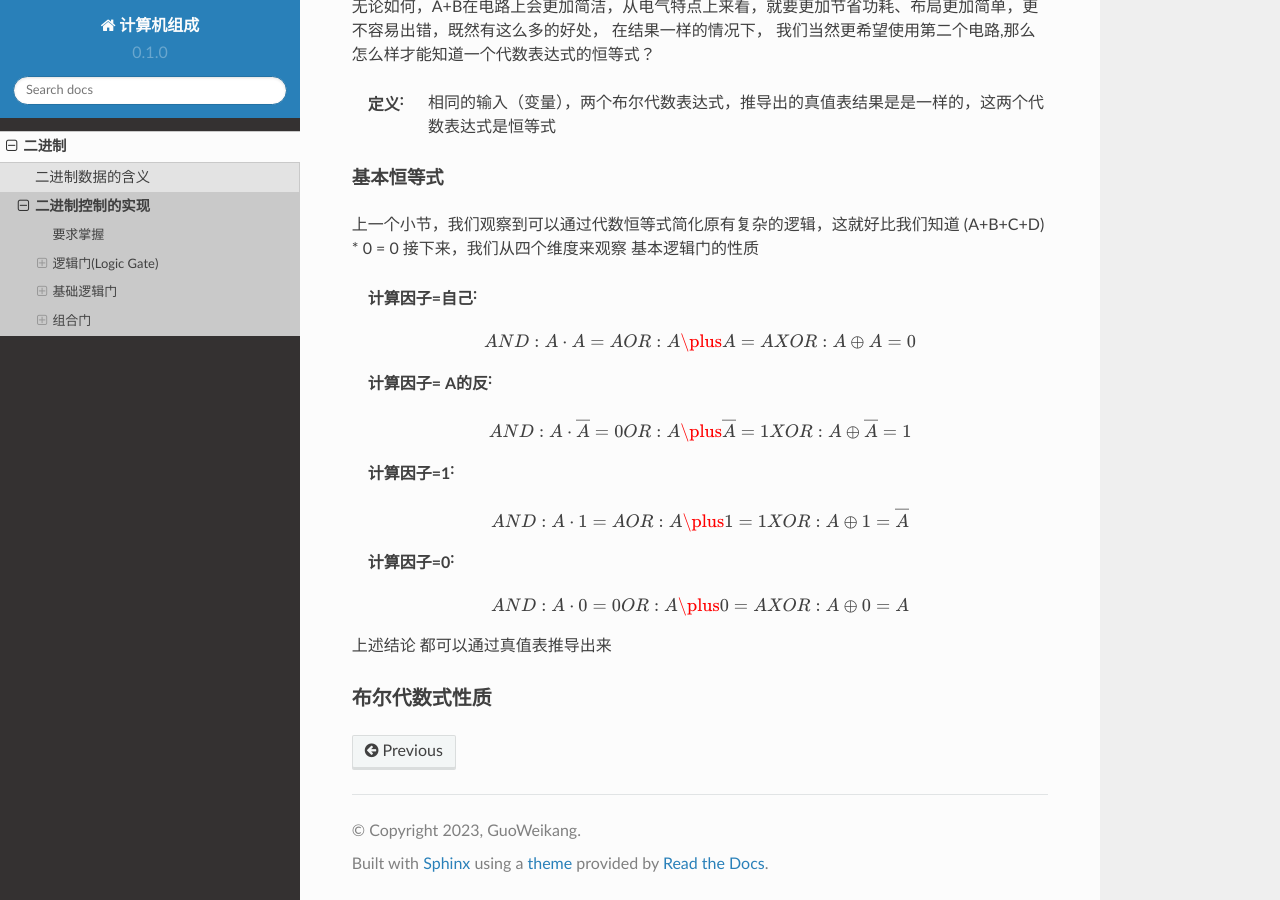
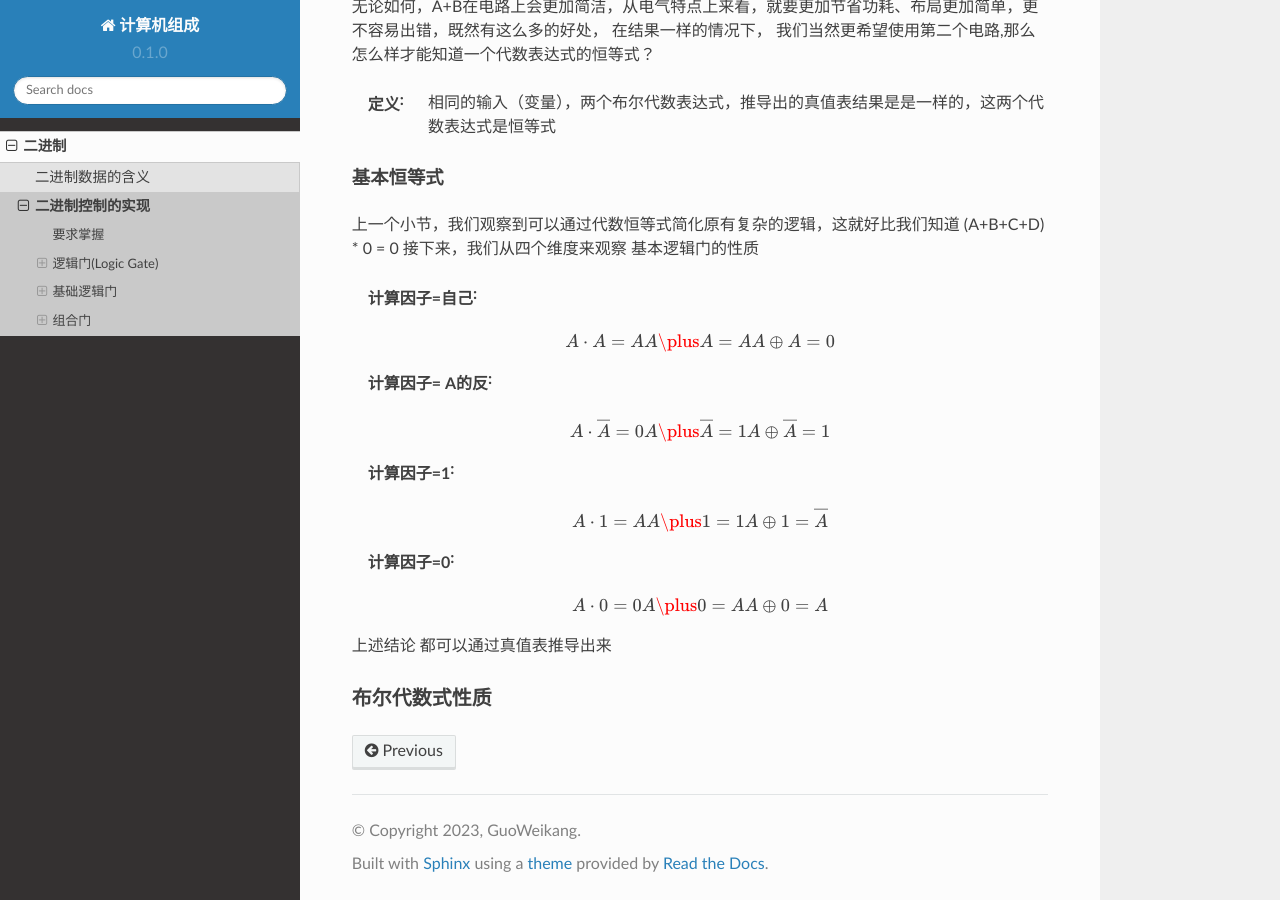
Before and after one commit to guoweikang/Notes, a Sphinx documentation site: the page built from docs/source/data_bits/boolean_logic.rst, in a window 1280 px wide and 900 px high, scrolled down 9640 px. Built offline with Sphinx 7.4.7 and the Read the Docs theme 2.0.0, drawn with Linux system fonts in a browser that asks for light colours; some of the changed lines change nothing that is shown.

Commit message:
fix math

```diff
--- a/docs/source/data_bits/boolean_logic.rst
+++ b/docs/source/data_bits/boolean_logic.rst
@@ -420,9 +420,9 @@ NAND Gate
 
 .. math::
 
-  AND: A \cdot A  = A
-  OR:  A \plus A  = A
-  XOR: A \oplus A = 0
+  A \cdot A  = A
+  A \plus A  = A
+  A \oplus A = 0
 
 .. note:
    活学活用，在汇编中，如果希望初始化一个变量=0，使用 MOV A, #0, 这条汇编隐含有会访问两次内存，第一次从内存获取指令，第二次从内存获取常量
@@ -432,25 +432,25 @@ NAND Gate
 
 .. math::
 
-  AND: A \cdot \overline{A} = 0
-  OR:  A \plus \overline{A} = 1
-  XOR: A \oplus \overline{A} = 1
+  A \cdot \overline{A} = 0
+  A \plus \overline{A} = 1
+  A \oplus \overline{A} = 1
 
 :计算因子=1:
 
 .. math::
 
-  AND: A \cdot 1  = A
-  OR:  A \plus 1  = 1
-  XOR: A \oplus 1 = \overline{A}
+  A \cdot 1  = A
+  A \plus 1  = 1
+  A \oplus 1 = \overline{A}
 
 :计算因子=0:
 
 .. math::
 
-  AND: A \cdot 0  = 0
-  OR:  A \plus 0  = A
-  XOR: A \oplus 0 = A
+  A \cdot 0  = 0
+  A \plus 0  = A
+  A \oplus 0 = A
 
 上述结论 都可以通过真值表推导出来
 
```
